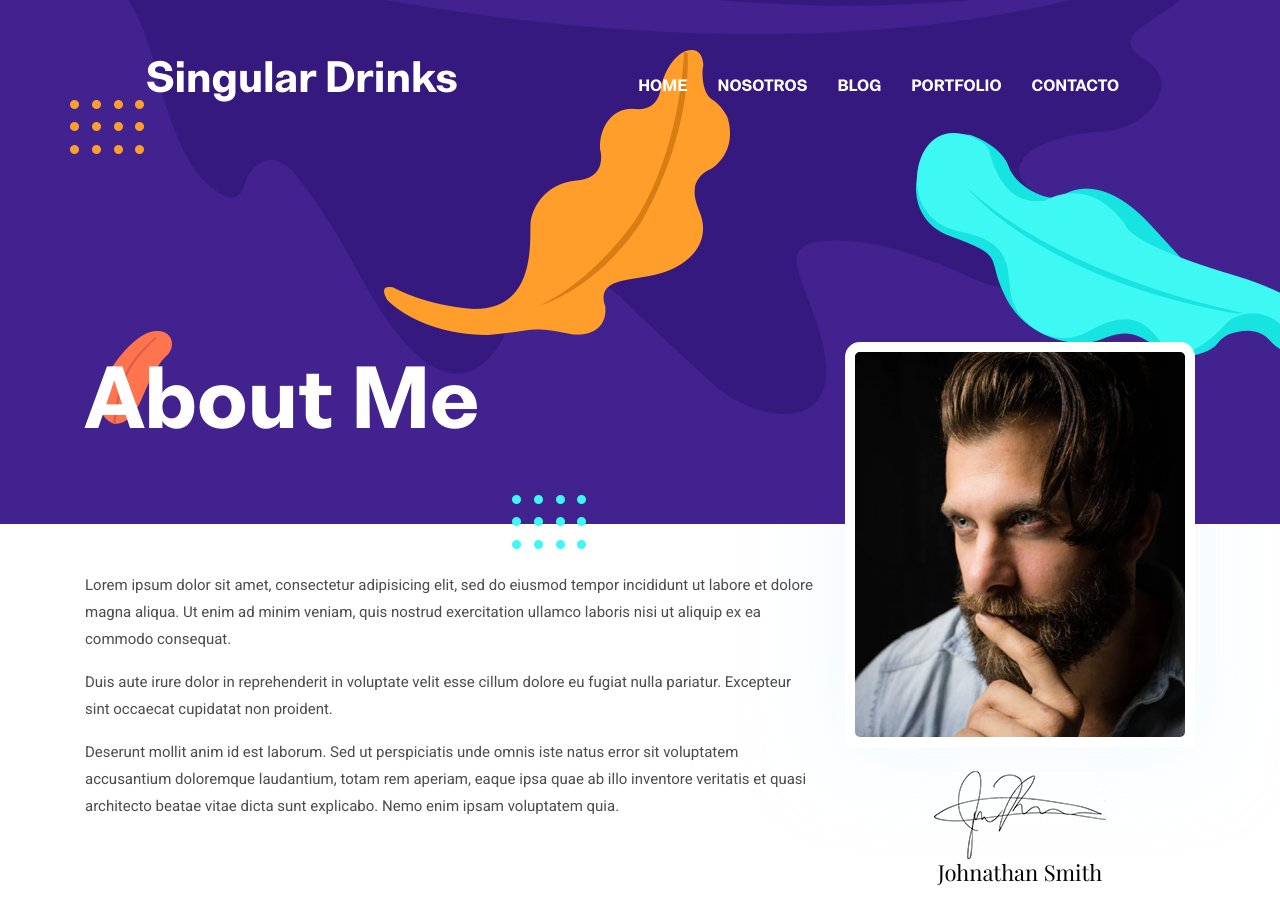
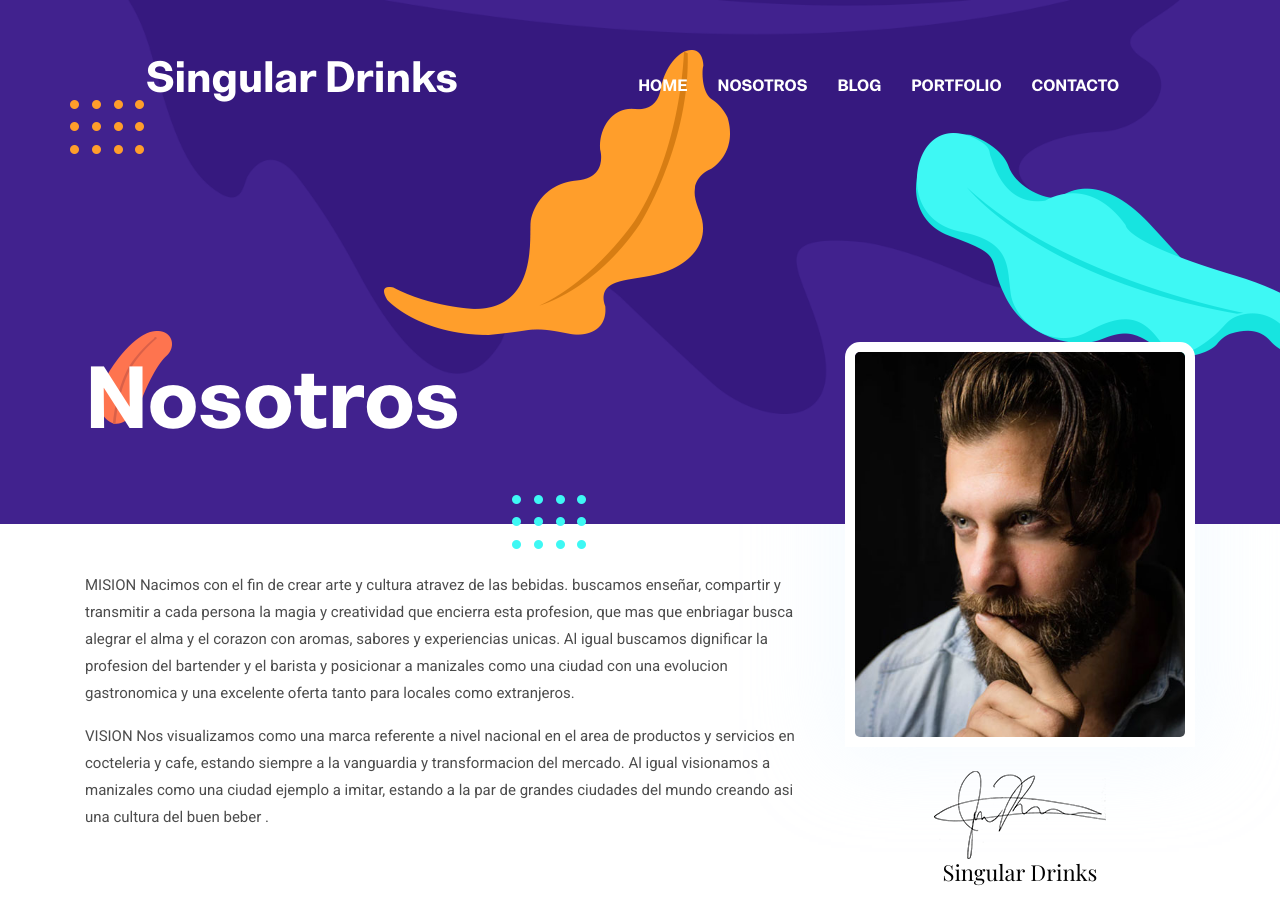
Before and after one commit to SingularDrinks/singulardrinks, a Jekyll site: the page built from _pages/about.md, in a window 1280 px wide and 900 px high. Built offline with Jekyll 4.4.1, drawn with Linux system fonts in a browser that asks for light colours.

Commit message:
update theme

```diff
--- a/_pages/about.md
+++ b/_pages/about.md
@@ -1,18 +1,19 @@
 ---
 layout: about
-title: About Me
-author: Johnathan Smith
+title: Nosotros
+author: Singular Drinks
 image: assets/images/about/author.jpg
 signature: assets/images/about/signature.png
 ---
 
-Lorem ipsum dolor sit amet, consectetur adipisicing elit, sed do eiusmod tempor incididunt ut labore et
-dolore magna aliqua. Ut enim ad minim veniam, quis nostrud exercitation ullamco laboris nisi ut aliquip ex ea
-commodo consequat.
+MISION
+Nacimos con el fin de crear arte y cultura atravez de las bebidas.
+buscamos enseñar, compartir y transmitir a cada persona la magia y creatividad que encierra esta profesion,
+que mas que enbriagar busca alegrar el alma y el corazon con aromas, sabores y experiencias unicas.
+Al igual buscamos dignificar la profesion del bartender y el barista y posicionar a manizales
+como una ciudad con una evolucion gastronomica y una excelente oferta tanto para locales como extranjeros.
 
-Duis aute irure dolor in reprehenderit in voluptate velit esse cillum dolore eu fugiat nulla pariatur.
-Excepteur sint occaecat cupidatat non proident.
-
-Deserunt mollit anim id est laborum. Sed ut perspiciatis unde omnis iste natus error sit voluptatem
-accusantium doloremque laudantium, totam rem aperiam, eaque ipsa quae ab illo inventore veritatis et quasi
-architecto beatae vitae dicta sunt explicabo. Nemo enim ipsam voluptatem quia.
+VISION
+Nos visualizamos como una marca referente a nivel nacional en el area de productos y servicios en cocteleria y cafe,
+estando siempre a la vanguardia y transformacion del mercado.
+Al igual visionamos a manizales como una ciudad ejemplo a imitar, estando a la par de grandes ciudades del mundo creando asi una cultura del buen beber .
```
Also changed, not shown: assets/images/illustrations/backupleaf-pink-round.png (added), assets/images/illustrations/leaf-pink-round.png.
